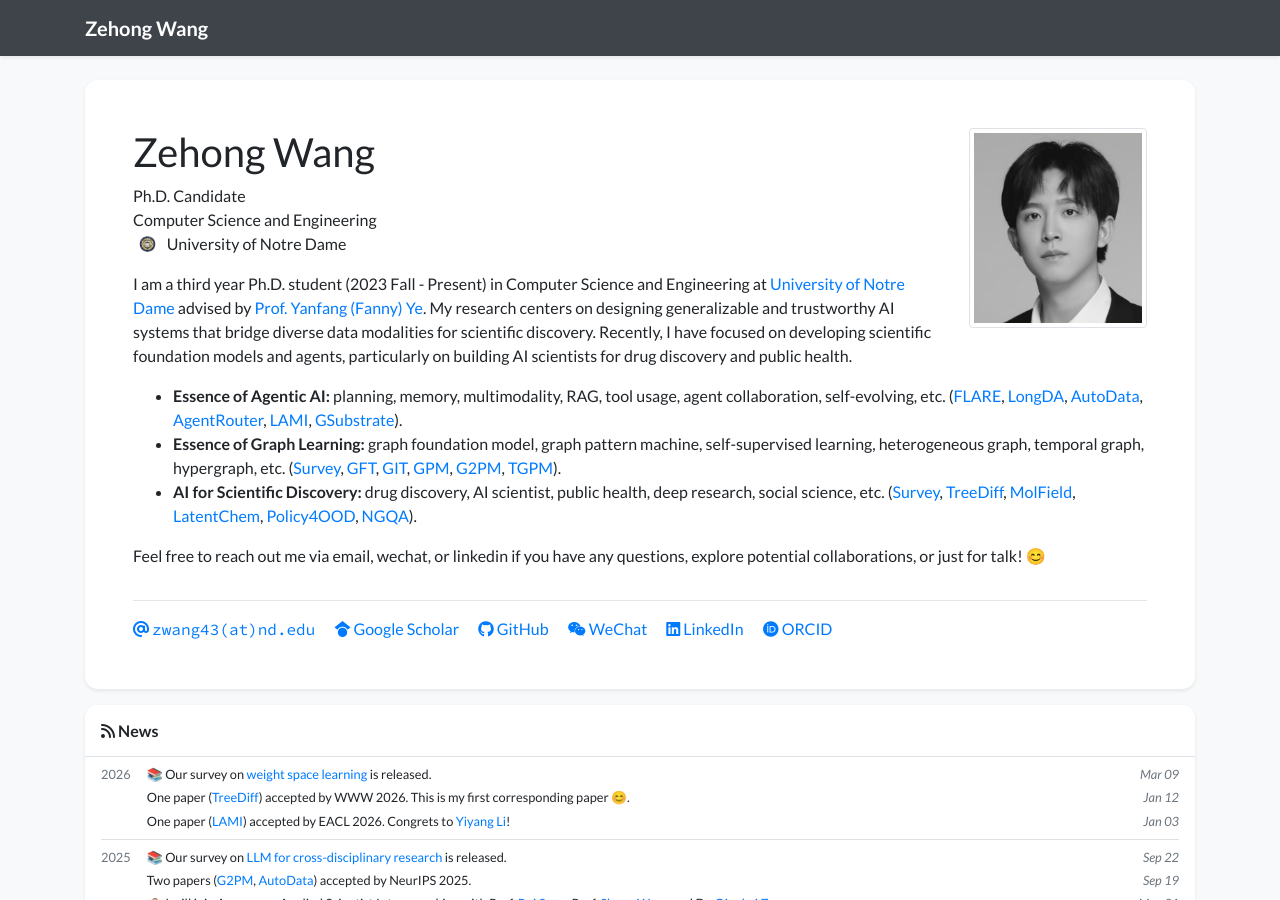
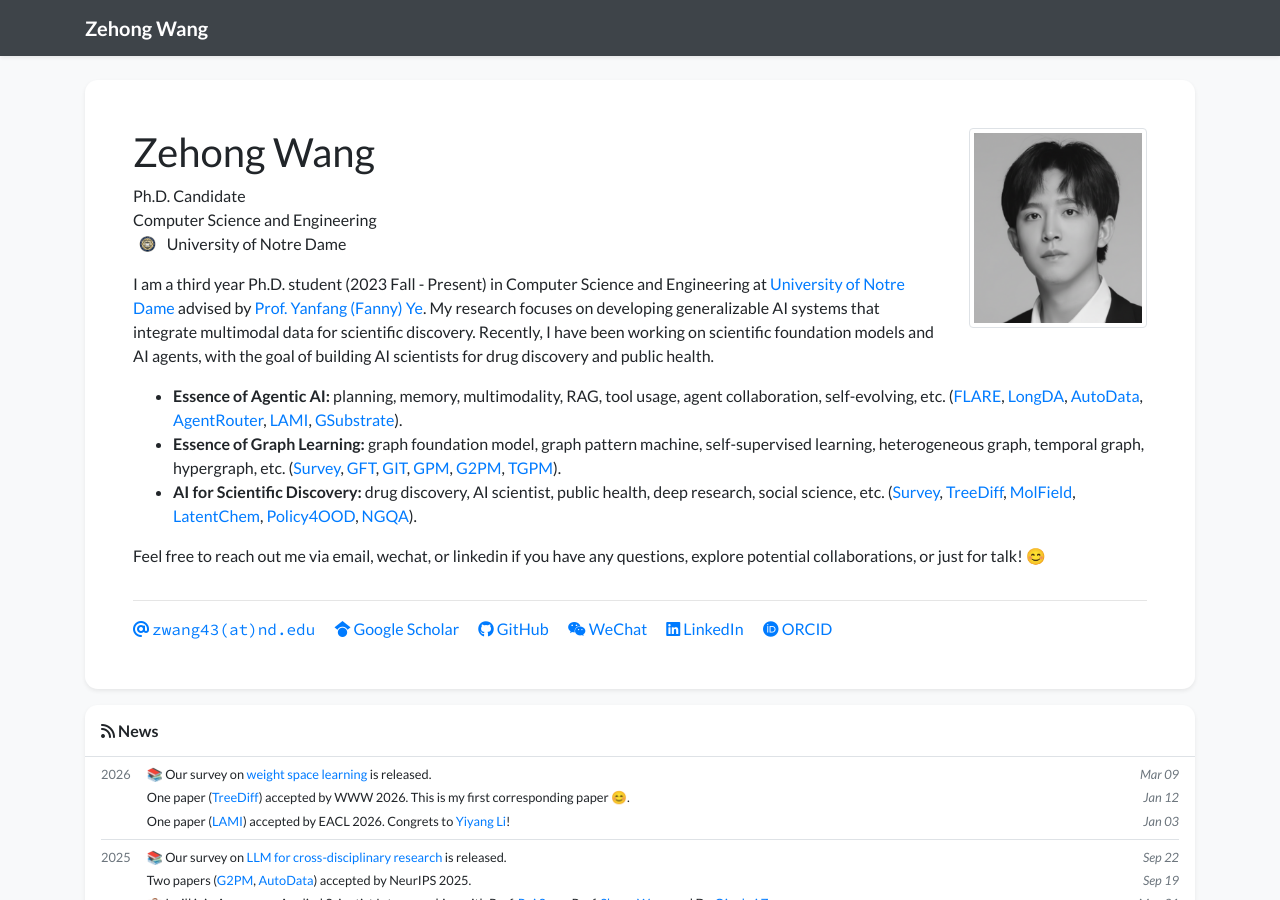
Before and after one commit to Zehong-Wang/Zehong-Wang.github.io, a Jekyll site: the page built from index.html, in a window 1280 px wide and 900 px high. Built offline with Jekyll 4.4.1, drawn with Linux system fonts in a browser that asks for light colours; nearby versions of some CDN libraries; a style sheet for code colours, icons or effects is not loaded.

Commit message:
update my profile in a more fluent way

```diff
--- a/_data/profile.yml
+++ b/_data/profile.yml
@@ -24,8 +24,8 @@
 short_bio: >-
   <p>
     I am a third year Ph.D. student (2023 Fall - Present) in Computer Science and Engineering at <a href="https://www.nd.edu/">University of Notre Dame</a> advised by <a href="http://yes-lab.org/">Prof. Yanfang (Fanny) Ye</a>.
-    My research centers on designing generalizable and trustworthy AI systems that bridge diverse data modalities for scientific discovery.
-    Recently, I have focused on developing scientific foundation models and agents, particularly on building AI scientists for drug discovery and public health.
+    My research focuses on developing generalizable AI systems that integrate multimodal data for scientific discovery.
+    Recently, I have been working on scientific foundation models and AI agents, with the goal of building AI scientists for drug discovery and public health.
   </p>
   <ul>
     <li>
```
